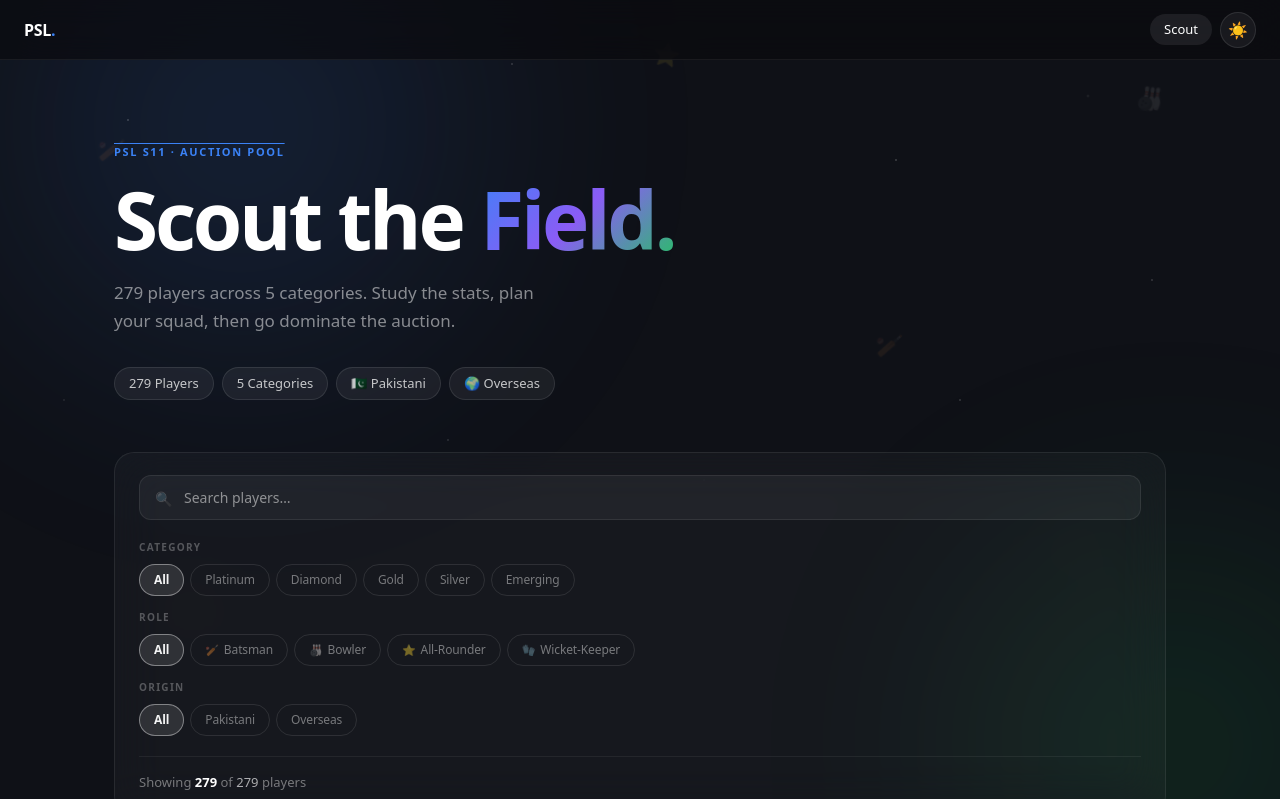
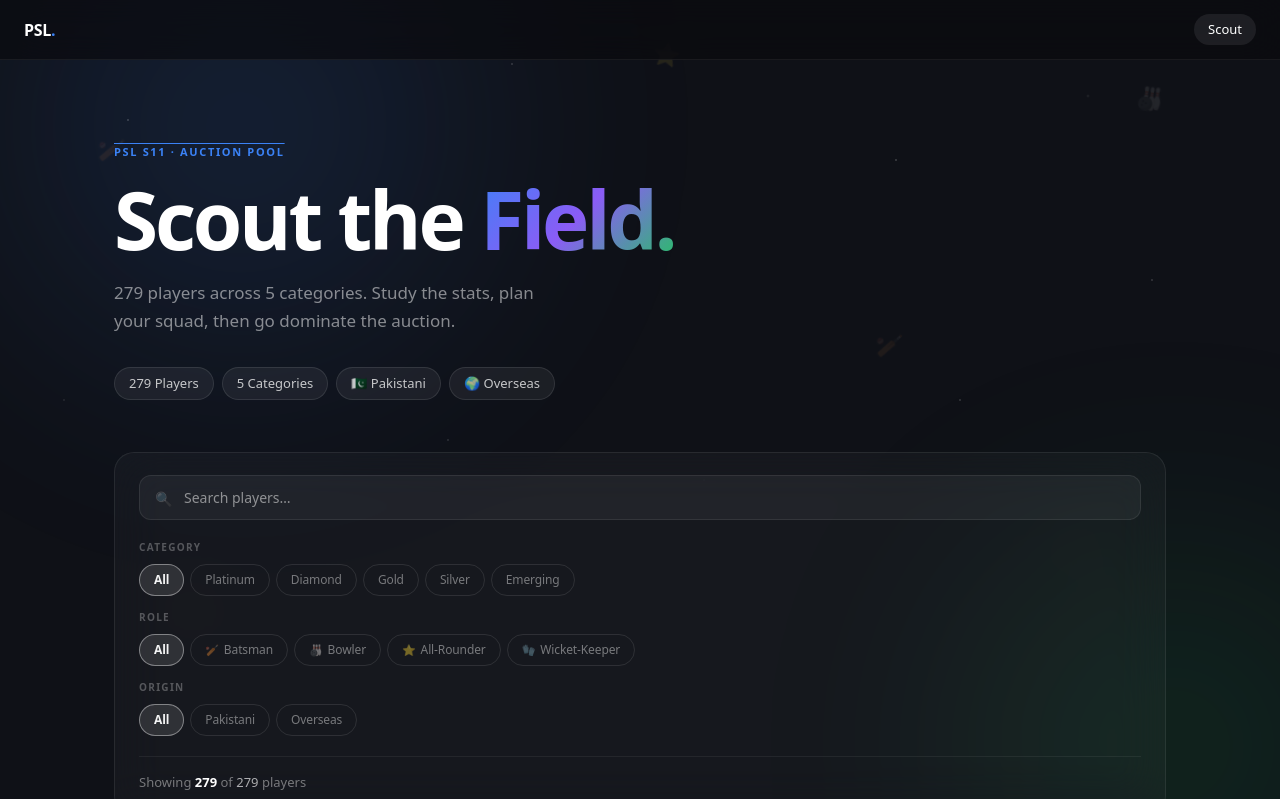
Before and after one commit to hasan-malik/cricket-auction, a React (Vite) app: page /cricket-auction/players in a window 1280 px wide. Shown: the top 799 px of the page. Built offline with nearby package versions, Linux system fonts and the light colour scheme.

Commit message:
feat(theme): remove light mode — dark only, remove toggle button

```diff
--- a/src/components/layout/Navbar.jsx
+++ b/src/components/layout/Navbar.jsx
@@ -3,7 +3,7 @@
 import { useTheme } from '../../contexts/ThemeContext';
 
 export default function Navbar() {
-  const { theme, toggle } = useTheme();
+  const { theme } = useTheme();
   const { pathname } = useLocation();
   const isLight = theme === 'light';
 
@@ -84,31 +84,6 @@
           </Link>
         )}
 
-        {/* Theme toggle */}
-        <button
-          onClick={toggle}
-          aria-label="Toggle theme"
-          style={{
-            width: '36px',
-            height: '36px',
-            borderRadius: '50%',
-            border: isLight
-              ? '1px solid rgba(0,0,0,0.1)'
-              : '1px solid rgba(255,255,255,0.1)',
-            background: isLight
-              ? 'rgba(0,0,0,0.04)'
-              : 'rgba(255,255,255,0.06)',
-            cursor: 'pointer',
-            display: 'flex',
-            alignItems: 'center',
-            justifyContent: 'center',
-            fontSize: '16px',
-            transition: 'all 0.2s',
-            color: isLight ? '#333' : '#fff',
-          }}
-        >
-          {theme === 'dark' ? '☀️' : '🌙'}
-        </button>
       </div>
     </motion.nav>
   );
--- a/src/contexts/ThemeContext.jsx
+++ b/src/contexts/ThemeContext.jsx
@@ -1,21 +1,10 @@
-import { createContext, useContext, useEffect, useState } from 'react';
+import { createContext, useContext } from 'react';
 
 const ThemeContext = createContext(null);
 
 export function ThemeProvider({ children }) {
-  const [theme, setTheme] = useState(() => {
-    return localStorage.getItem('ca-theme') || 'dark';
-  });
-
-  useEffect(() => {
-    document.body.classList.toggle('light', theme === 'light');
-    localStorage.setItem('ca-theme', theme);
-  }, [theme]);
-
-  const toggle = () => setTheme(t => (t === 'dark' ? 'light' : 'dark'));
-
   return (
-    <ThemeContext.Provider value={{ theme, toggle }}>
+    <ThemeContext.Provider value={{ theme: 'dark' }}>
       {children}
     </ThemeContext.Provider>
   );
```
